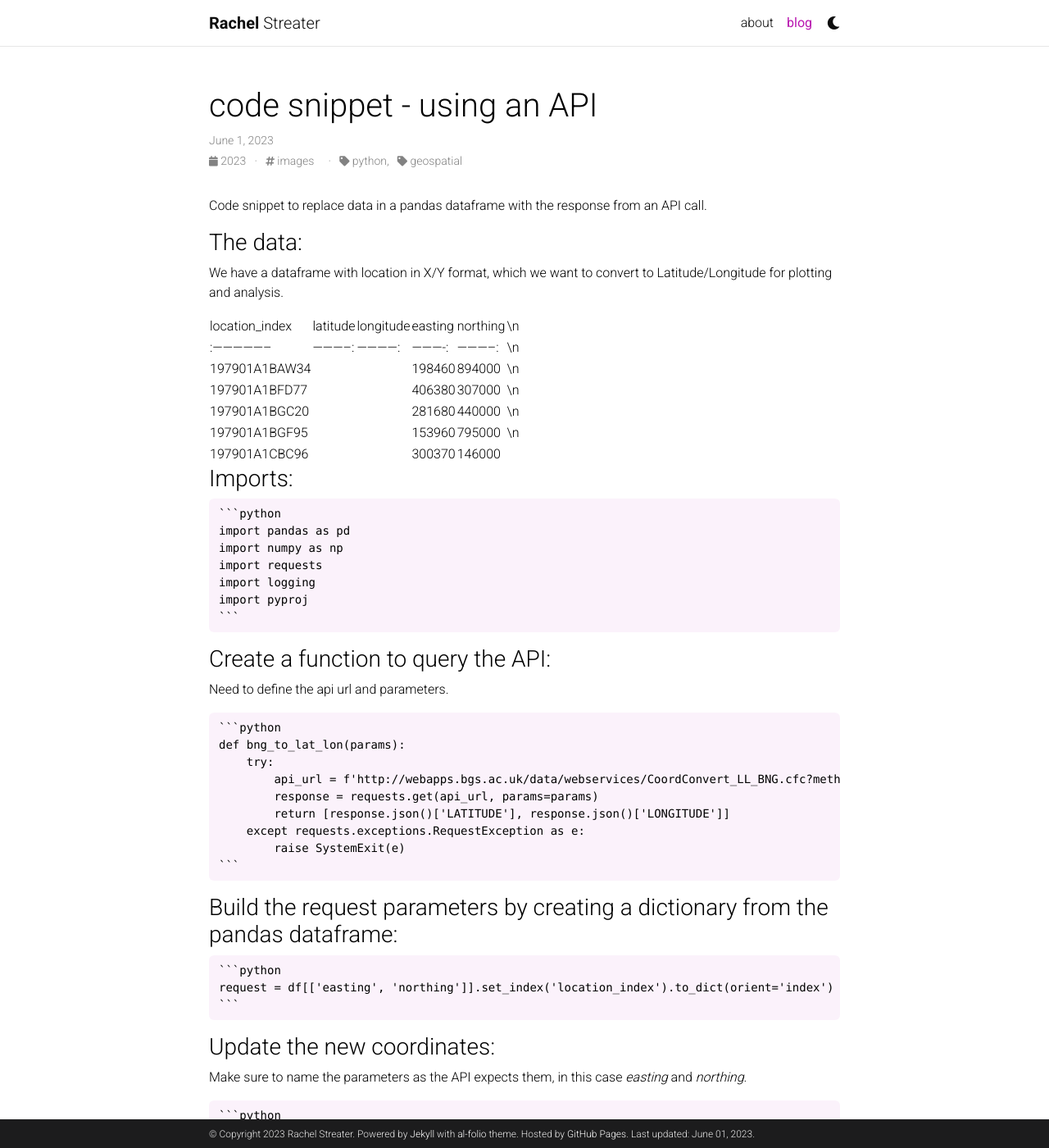
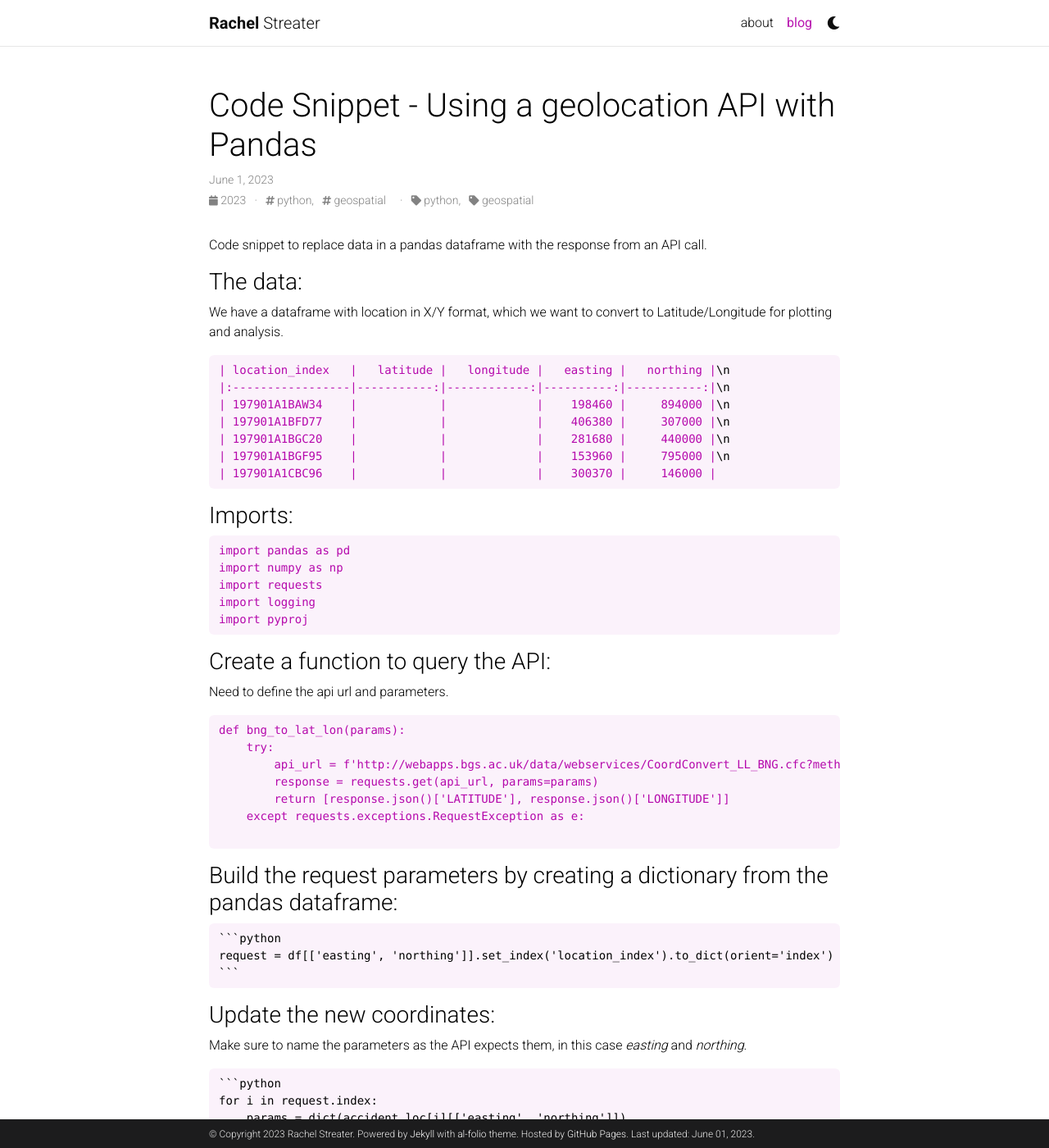
Before and after one commit to rachelstreater/rachelstreater.github.io, a Jekyll site: the page built from _posts/2023-06-01-testing-coordinate-conversion.md, in a window 1280 px wide and 1400 px high. Shown: the whole window at 82% size. Built offline with Jekyll 4.4.1, drawn with Linux system fonts in a browser that asks for light colours; comment, search, counter and statistics services are not loaded; a style sheet for code colours, icons or effects is not loaded; some of the changed text lies outside the part shown.

Commit message:
fixed post errors

`````diff
--- a/_posts/2023-06-01-testing-coordinate-conversion.md
+++ b/_posts/2023-06-01-testing-coordinate-conversion.md
@@ -1,9 +1,9 @@
 ---
 layout: post
-title:  code snippet - using an API
+title:  Code Snippet - Using a geolocation API with Pandas
 date:   2023-06-01
-description: using a geolocation API in pandas to convert coordinates
-tags: images
+description: Using a geolocation API in pandas to convert coordinates
+tags: python, geospatial
 categories: python, geospatial
 ---
 
@@ -13,6 +13,7 @@ Code snippet to replace data in a pandas dataframe with the response from an API
 
 We have a dataframe with location in X/Y format, which we want to convert to Latitude/Longitude for plotting and analysis.
 
+```markdown
 | location_index   |   latitude |   longitude |   easting |   northing |\n
 |:-----------------|-----------:|------------:|----------:|-----------:|\n
 | 197901A1BAW34    |            |             |    198460 |     894000 |\n
@@ -20,34 +21,30 @@ We have a dataframe with location in X/Y format, which we want to convert to Lat
 | 197901A1BGC20    |            |             |    281680 |     440000 |\n
 | 197901A1BGF95    |            |             |    153960 |     795000 |\n
 | 197901A1CBC96    |            |             |    300370 |     146000 |
-
+````
 
 ### Imports:
 
-````markdown
-```python
+```markdown
 import pandas as pd
 import numpy as np
 import requests
 import logging
 import pyproj
 ```
-````
 
 ### Create a function to query the API:
 Need to define the api url and parameters.
 
-````markdown
-```python
+```markdown
 def bng_to_lat_lon(params):
     try:
         api_url = f'http://webapps.bgs.ac.uk/data/webservices/CoordConvert_LL_BNG.cfc?method=BNGtoLatLng'
         response = requests.get(api_url, params=params)
         return [response.json()['LATITUDE'], response.json()['LONGITUDE']]
     except requests.exceptions.RequestException as e:
-        raise SystemExit(e)
+
 ```
-````
 
 ### Build the request parameters by creating a dictionary from the pandas dataframe:
 
@@ -74,6 +71,8 @@ for i in request.index:
 
 ### The result:
 
+
+```markdown
 | accident_index   |   latitude |   longitude |   easting |   northing |\n
 |:-----------------|-----------:|------------:|----------:|-----------:|\n
 | 197901A1BAW34    |    57.8898 |    -5.40163 |    198460 |     894000 |\n
@@ -81,6 +80,7 @@ for i in request.index:
 | 197901A1BGC20    |    53.8427 |    -3.79979 |    281680 |     440000 |\n
 | 197901A1BGF95    |    56.9805 |    -6.05094 |    153960 |     795000 |\n
 | 197901A1CBC96    |    51.2045 |    -3.42749 |    300370 |     146000 |
+```
 
 
 ### A better way for this particular task:
@@ -88,7 +88,7 @@ for i in request.index:
 In benchmark testing, the previous implementation processed 512 rows per minute, whereas the following method was able to process 40,814 rows per minute. The bottleneck was the API calls which were running at around 8 per second.
 
 
-````markdown
+
 ```python
 from pyproj import Transformer
 transformer = Transformer.from_crs("EPSG:27700", "EPSG:4326")
@@ -98,4 +98,3 @@ for i in request.index:
     accident['latitude'][i] = lat_lon[0]
     accident['longitude'][i] = lat_lon[1]
 ```
-````
`````
